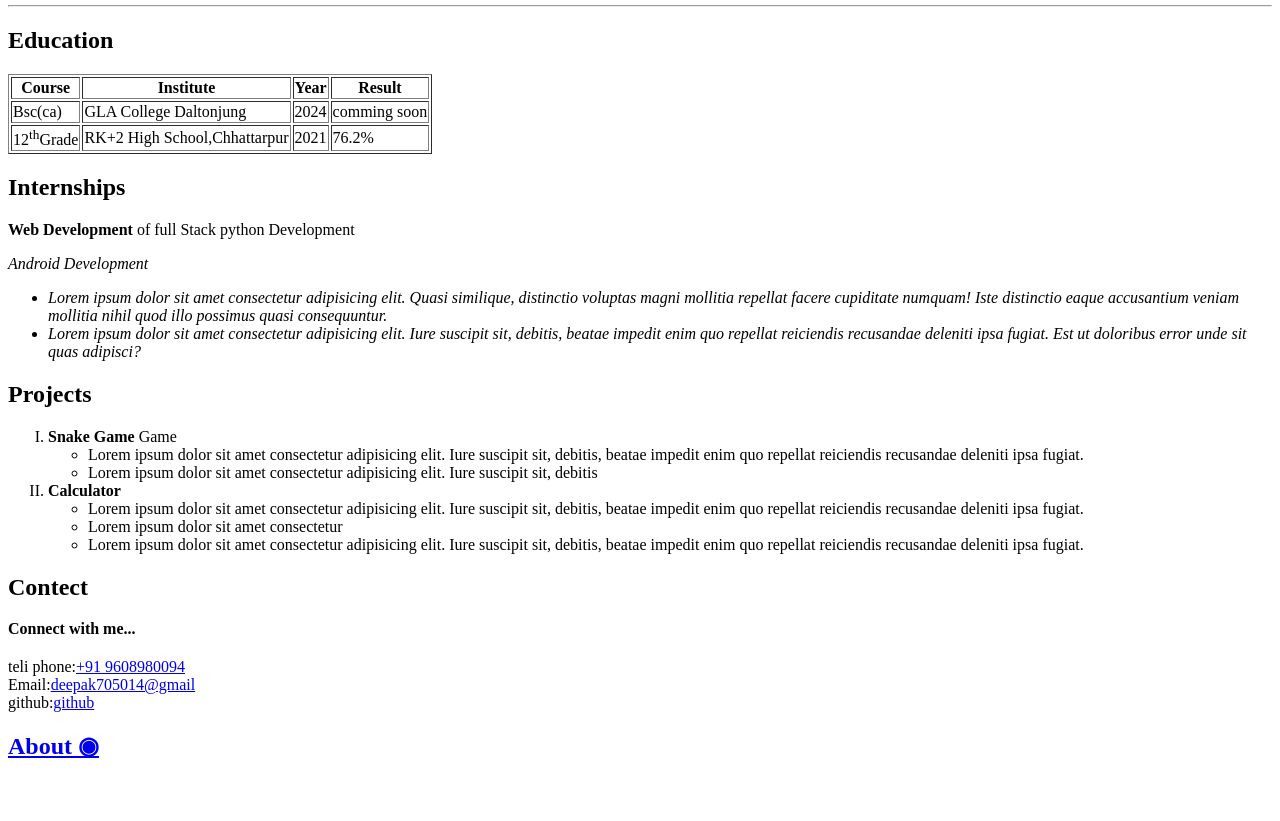
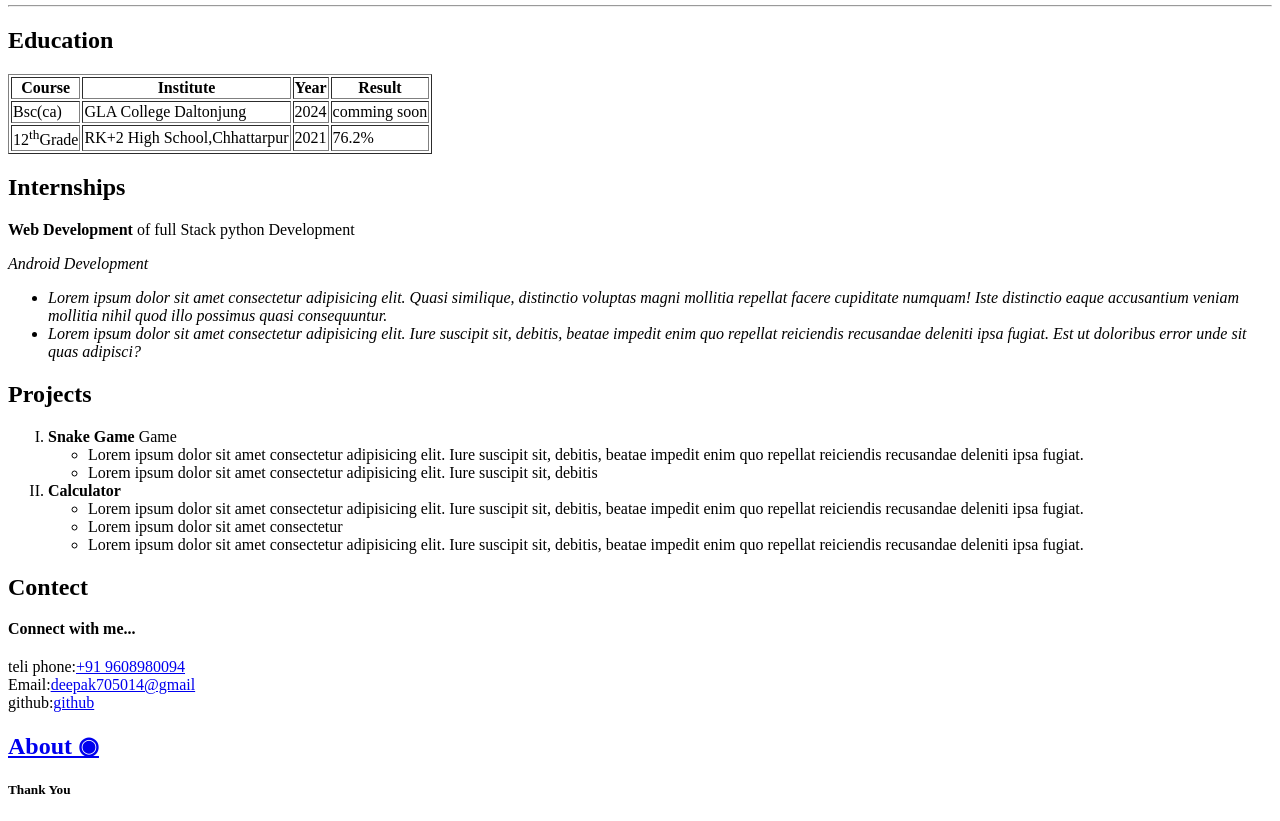
Before and after one commit to Deepakkumar040223/myproject123, a plain HTML site: page resume.html in a window 1280 px wide. Shown: the part 168-989 px from the top of the page. Before the commit the page ends 948 px from the top, so only its background shows below. Drawn offline with Linux system fonts and the light colour scheme.

Commit message:
Update Resum

```diff
--- a/resume.html
+++ b/resume.html
@@ -73,6 +73,7 @@
 
     </p>
     <h2><a href="about.html"target="_blank">About ◉</a></h2>
+    <h5>Thank You</h5>
 
 </body>
 </html>
```
